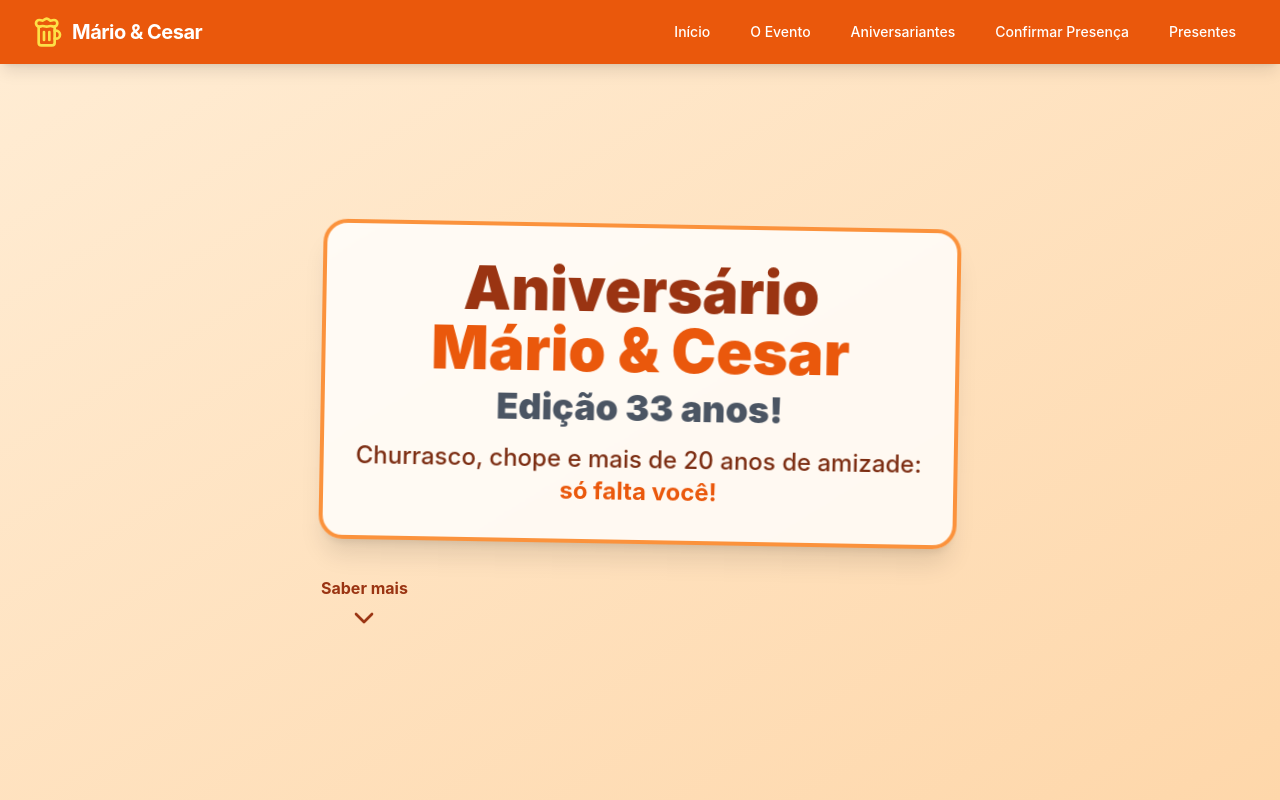
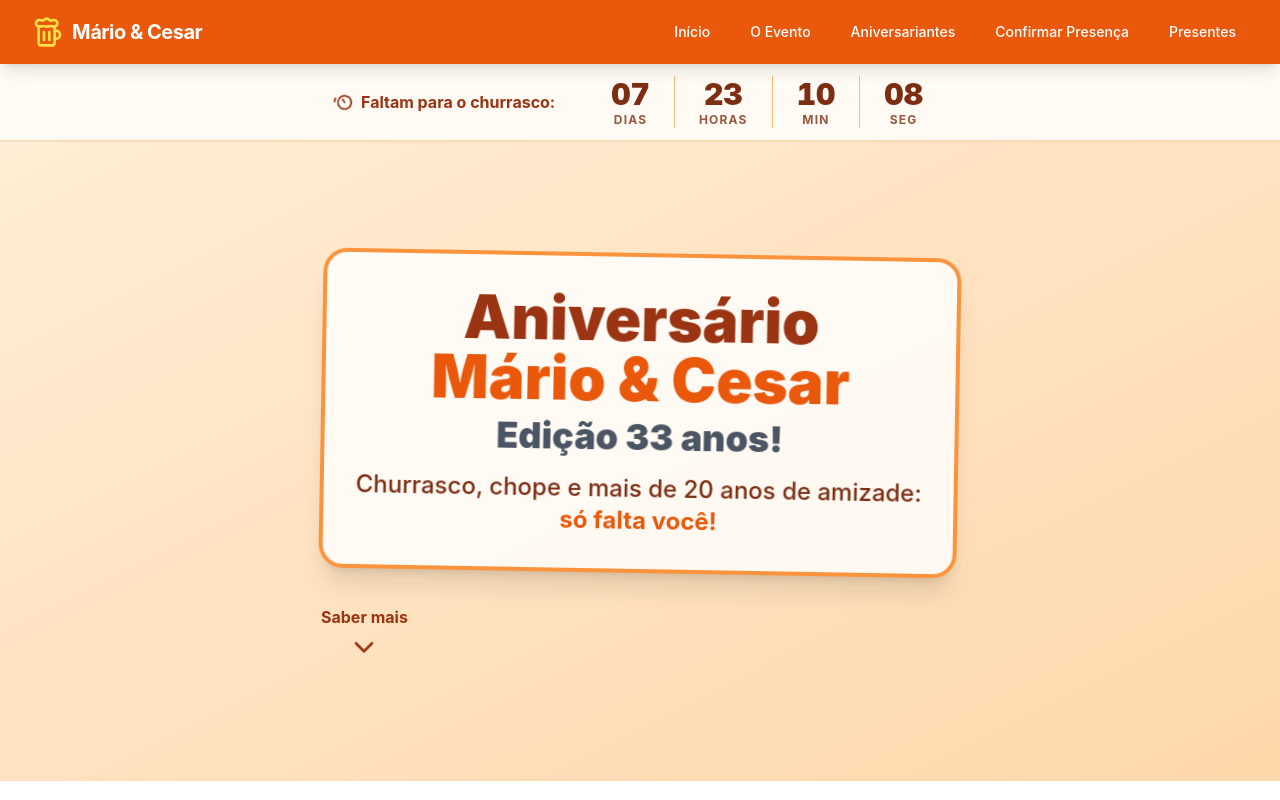
Before and after one commit to mariodocouto/aniversario-mario-e-cesar, a React (Vite) app: page / in a window 1280 px wide. Shown: the top 800 px of the page. Built offline with nearby package versions, Linux system fonts and the light colour scheme.

Commit message:
Add files via upload

```diff
--- a/App.tsx
+++ b/App.tsx
@@ -8,14 +8,18 @@ import Gifts from './components/Gifts';
 import RSVP from './components/RSVP';
 import MarioShop from './components/MarioShop';
 import CesarShop from './components/CesarShop';
+import Countdown from './components/Countdown';
 
 const HomePage: React.FC = () => (
   <>
-    <Hero />
-    <EventDetails />
-    <Hosts />
-    <RSVP />
-    <Gifts />
+    <div className="pt-16"> {/* Spacer for fixed header */}
+      <Countdown />
+      <Hero />
+      <EventDetails />
+      <Hosts />
+      <RSVP />
+      <Gifts />
+    </div>
   </>
 );
 
--- /dev/null
+++ b/components/Countdown.tsx
@@ -0,0 +1,70 @@
+import React, { useState, useEffect } from 'react';
+import { Timer } from 'lucide-react';
+
+const Countdown: React.FC = () => {
+  const targetDate = new Date('2025-12-20T12:00:00').getTime();
+  const [timeLeft, setTimeLeft] = useState({
+    days: 0,
+    hours: 0,
+    minutes: 0,
+    seconds: 0,
+    isExpired: false
+  });
+
+  useEffect(() => {
+    const timer = setInterval(() => {
+      const now = new Date().getTime();
+      const difference = targetDate - now;
+
+      if (difference <= 0) {
+        setTimeLeft(prev => ({ ...prev, isExpired: true }));
+        clearInterval(timer);
+      } else {
+        setTimeLeft({
+          days: Math.floor(difference / (1000 * 60 * 60 * 24)),
+          hours: Math.floor((difference % (1000 * 60 * 60 * 24)) / (1000 * 60 * 60)),
+          minutes: Math.floor((difference % (1000 * 60 * 60)) / (1000 * 60)),
+          seconds: Math.floor((difference % (1000 * 60)) / 1000),
+          isExpired: false
+        });
+      }
+    }, 1000);
+
+    return () => clearInterval(timer);
+  }, [targetDate]);
+
+  if (timeLeft.isExpired) {
+    return (
+      <div className="bg-party-600 text-white py-2 px-4 text-center font-bold animate-pulse">
+        🚀 O ROLÊ JÁ COMEÇOU! CORRE PRA CÁ! 🍻
+      </div>
+    );
+  }
+
+  const TimeBlock = ({ value, label }: { value: number; label: string }) => (
+    <div className="flex flex-col items-center px-3 md:px-6">
+      <span className="text-2xl md:text-3xl font-black tabular-nums">{value.toString().padStart(2, '0')}</span>
+      <span className="text-[10px] md:text-xs uppercase tracking-widest font-bold opacity-80">{label}</span>
+    </div>
+  );
+
+  return (
+    <div className="w-full bg-white/40 backdrop-blur-md border-b border-party-200 py-3 shadow-sm">
+      <div className="max-w-7xl mx-auto px-4 flex flex-col md:flex-row items-center justify-center gap-2 md:gap-8">
+        <div className="flex items-center gap-2 text-party-800 font-bold mb-2 md:mb-0">
+          <Timer className="w-5 h-5 animate-spin-slow" />
+          <span className="text-sm md:text-base whitespace-nowrap">Faltam para o churrasco:</span>
+        </div>
+
+        <div className="flex items-center divide-x divide-party-300 text-party-900">
+          <TimeBlock value={timeLeft.days} label="Dias" />
+          <TimeBlock value={timeLeft.hours} label="Horas" />
+          <TimeBlock value={timeLeft.minutes} label="Min" />
+          <TimeBlock value={timeLeft.seconds} label="Seg" />
+        </div>
+      </div>
+    </div>
+  );
+};
+
+export default Countdown;
--- a/components/Hero.tsx
+++ b/components/Hero.tsx
@@ -3,7 +3,7 @@ import { ChevronDown } from 'lucide-react';
 
 const Hero: React.FC = () => {
   return (
-    <section id="home" className="min-h-screen flex flex-col items-center justify-center text-center px-4 pt-16 bg-gradient-to-br from-party-100 to-party-200">
+    <section id="home" className="min-h-[80vh] flex flex-col items-center justify-center text-center px-4 py-12 bg-gradient-to-br from-party-100 to-party-200">
       <div className="max-w-4xl mx-auto space-y-8 animate-fade-in-up">
         <div className="bg-white/80 backdrop-blur-sm p-8 rounded-3xl shadow-xl border-4 border-party-400 transform rotate-1 hover:rotate-0 transition-transform duration-500">
           <h1 className="text-4xl md:text-6xl font-black text-party-800 mb-4 leading-tight">
--- a/index.html
+++ b/index.html
@@ -25,6 +25,9 @@
             },
             fontFamily: {
               sans: ['Inter', 'sans-serif'],
+            },
+            animation: {
+              'spin-slow': 'spin 8s linear infinite',
             }
           }
         }
```
